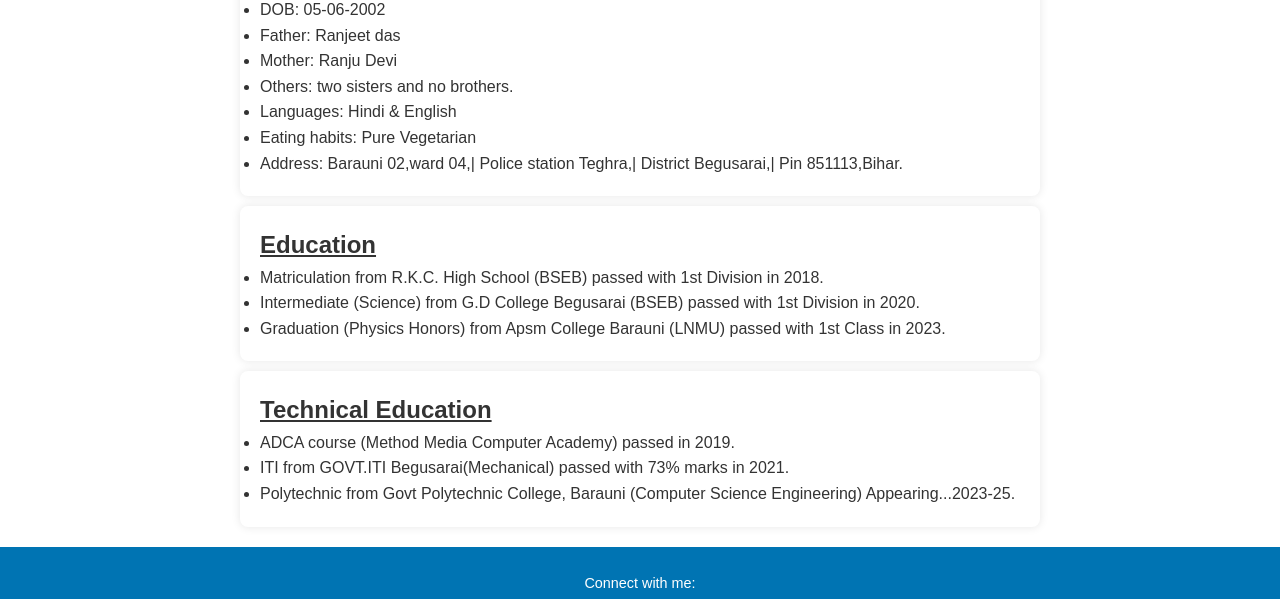
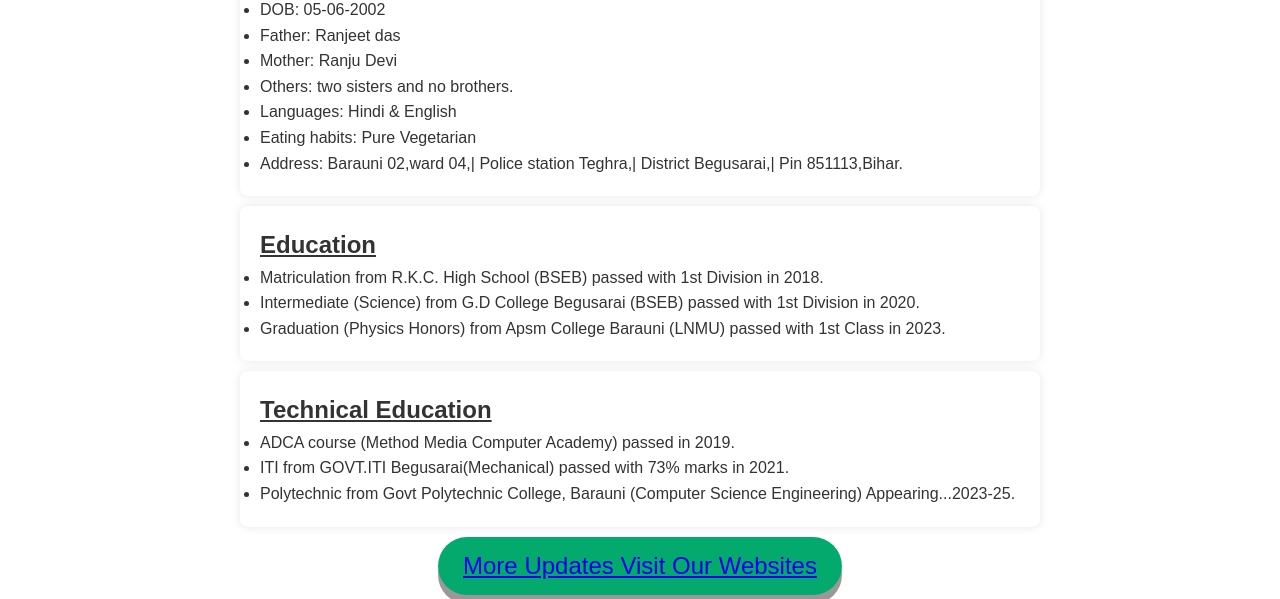
Before and after one commit to NEWTONSKILL/Subodh, a plain HTML site: page index.html in a window 1280 px wide. Shown: the part 756-1355 px from the top of the page. Drawn offline with Linux system fonts and the light colour scheme.

Commit message:
Update index.html

```diff
--- a/index.html
+++ b/index.html
@@ -99,6 +99,32 @@
   </ul>
   </section>
 
+  <style>
+.button {
+  padding: 15px 25px;
+  font-size: 24px;
+  text-align: center;
+  cursor: pointer;
+  outline: none;
+  color: #0077b5;
+  background-color: #04AA6D;
+  border: none;
+  border-radius: 50px;
+  box-shadow: 0 9px #999;
+}
+
+.button:hover {background-color:#0077b5}
+
+.button:active {
+  background-color:#0077b5;
+  box-shadow: 0 5px #666;
+  transform: translateY(4px);
+}
+</style>
+  <center>
+<button class="button"><a href="https://newtonskill.github.io/Subodh/" target="_blank">More Updates Visit Our Websites</a></button>
+</center>
+
 
 
 
```
